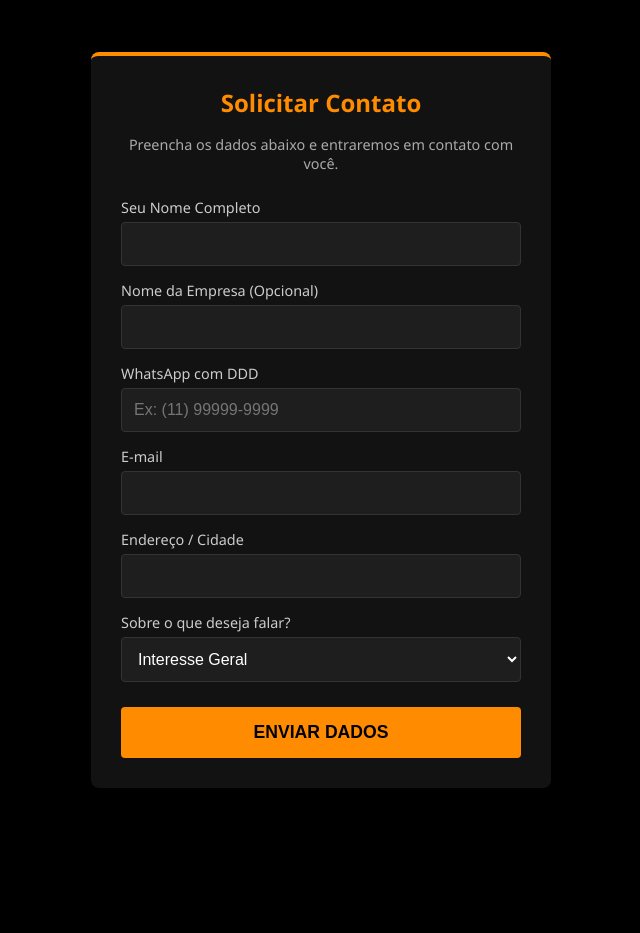
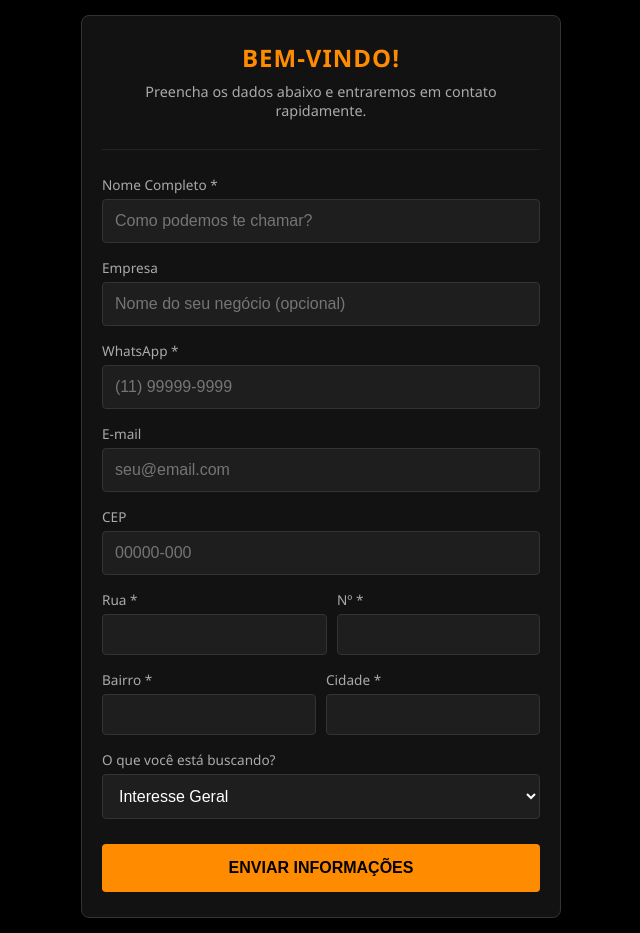
Before and after one commit to gmsilvasss-blip/crm_iasolucoes, a Flask app: page /captura in a window 1280 px wide. Shown: the whole page, without its empty margins (319-959 px from the left). Before the commit the page ends 788 px from the top, so only its background shows below. Run offline with Flask 3, Linux system fonts and the light colour scheme; the visitor is signed in with stand-in values (Sample User, id 1); some libraries are stand-ins or nearby versions.

Commit message:
Update captura.html

```diff
--- a/templates/captura.html
+++ b/templates/captura.html
@@ -3,42 +3,100 @@
 <head>
     <meta charset="UTF-8">
     <meta name="viewport" content="width=device-width, initial-scale=1.0">
-    <title>Formulário de Contato</title>
+    <title>Cadastro - CRM IA Soluções</title>
     <style>
-        body { font-family: 'Segoe UI', Tahoma, Geneva, Verdana, sans-serif; background-color: #000000; color: #e0e0e0; margin: 0; padding: 20px; display: flex; justify-content: center; align-items: center; min-height: 100vh; }
-        .form-container { background-color: #121212; width: 100%; max-width: 400px; padding: 30px; border-radius: 8px; border-top: 4px solid #ff8c00; box-shadow: 0 4px 15px rgba(0,0,0,0.5); }
-        h1 { color: #ff8c00; font-size: 1.5em; text-align: center; margin-top: 0; }
-        p { text-align: center; color: #aaa; font-size: 0.9em; margin-bottom: 25px; }
+        body { font-family: 'Segoe UI', Tahoma, Geneva, Verdana, sans-serif; background-color: #000000; color: #e0e0e0; margin: 0; padding: 0; display: flex; justify-content: center; align-items: center; min-height: 100vh; }
+        .app-container { width: 100%; max-width: 480px; background-color: #121212; padding: 25px 20px; box-sizing: border-box; border-radius: 8px; border: 1px solid #333; box-shadow: 0 4px 15px rgba(0,0,0,0.5); margin: 15px; }
+        header { text-align: center; margin-bottom: 25px; padding-bottom: 15px; border-bottom: 1px solid #222; }
+        h1 { color: #ff8c00; font-size: 1.5em; margin: 0; text-transform: uppercase; letter-spacing: 1px; }
+        p.subtitle { color: #aaa; font-size: 0.9em; margin-top: 8px; }
+
         .form-group { margin-bottom: 15px; }
-        label { display: block; color: #ccc; margin-bottom: 5px; font-size: 0.9em; }
-        input, select { width: 100%; background-color: #1e1e1e; border: 1px solid #333; color: #fff; padding: 12px; border-radius: 4px; box-sizing: border-box; font-size: 1em; }
-        input:focus, select:focus { outline: none; border-color: #ff8c00; }
-        button { background-color: #ff8c00; color: #000; border: none; padding: 15px; border-radius: 4px; font-weight: bold; cursor: pointer; text-transform: uppercase; width: 100%; font-size: 1.1em; margin-top: 10px; }
+        .form-group label { color: #aaa; font-size: 0.85em; display: block; margin-bottom: 5px; }
+        .form-group input, .form-group select { width: 100%; background-color: #1e1e1e; border: 1px solid #333; color: #fff; padding: 12px; border-radius: 4px; box-sizing: border-box; font-size: 1em; }
+        .form-group input:focus, .form-group select:focus { outline: none; border-color: #ff8c00; }
+
+        .row { display: flex; gap: 10px; margin-bottom: 15px; }
+        .col { display: flex; flex-direction: column; }
+        .col-2 { flex: 2; }
+        .col-1 { flex: 1; }
+
+        .btn-acao { background-color: #ff8c00; color: #000; border: none; padding: 15px; border-radius: 4px; font-weight: bold; cursor: pointer; text-transform: uppercase; font-size: 1em; width: 100%; display: block; text-align: center; margin-top: 25px; transition: background 0.2s; }
+        .btn-acao:hover { background-color: #e67e22; }
     </style>
 </head>
 <body>
-    <div class="form-container">
-        <h1>Solicitar Contato</h1>
-        <p>Preencha os dados abaixo e entraremos em contato com você.</p>
+    <div class="app-container">
+        <header>
+            <h1>Bem-vindo!</h1>
+            <p class="subtitle">Preencha os dados abaixo e entraremos em contato rapidamente.</p>
+        </header>
 
-        <form action="/captura_submit/{{ token }}" method="POST">
-            <div class="form-group"><label>Seu Nome Completo</label><input type="text" name="nome" required></div>
-            <div class="form-group"><label>Nome da Empresa (Opcional)</label><input type="text" name="empresa"></div>
-            <div class="form-group"><label>WhatsApp com DDD</label><input type="tel" name="telefone" placeholder="Ex: (11) 99999-9999" required></div>
-            <div class="form-group"><label>E-mail</label><input type="email" name="email" required></div>
-            <div class="form-group"><label>Endereço / Cidade</label><input type="text" name="endereco"></div>
+        <!-- O action deve apontar para a rota do seu backend que processa a captura pública (ex: /capturar_lead ou /cadastrar_lead_publico) -->
+        <form action="/capturar_lead" method="POST">
+            <!-- Caso use um token de rastreio na URL, ele pode ser passado aqui -->
+            {% if token %}
+            <input type="hidden" name="token" value="{{ token }}">
+            {% endif %}
 
             <div class="form-group">
-                <label>Sobre o que deseja falar?</label>
+                <label>Nome Completo *</label>
+                <input type="text" name="nome" required placeholder="Como podemos te chamar?">
+            </div>
+
+            <div class="form-group">
+                <label>Empresa</label>
+                <input type="text" name="empresa" placeholder="Nome do seu negócio (opcional)">
+            </div>
+
+            <div class="form-group">
+                <label>WhatsApp *</label>
+                <input type="text" name="telefone" required placeholder="(11) 99999-9999">
+            </div>
+
+            <div class="form-group">
+                <label>E-mail</label>
+                <input type="email" name="email" placeholder="seu@email.com">
+            </div>
+
+            <!-- INÍCIO: Novos campos granulares de endereço -->
+            <div class="form-group">
+                <label>CEP</label>
+                <input type="text" name="cep" id="cep" placeholder="00000-000">
+            </div>
+            <div class="row">
+                <div class="col col-2">
+                    <label style="color: #aaa; font-size: 0.85em; margin-bottom: 5px;">Rua *</label>
+                    <input type="text" name="rua" id="rua" style="background-color: #1e1e1e; border: 1px solid #333; color: #fff; padding: 12px; border-radius: 4px; box-sizing: border-box;" required>
+                </div>
+                <div class="col col-1">
+                    <label style="color: #aaa; font-size: 0.85em; margin-bottom: 5px;">Nº *</label>
+                    <input type="text" name="numero" id="numero" style="background-color: #1e1e1e; border: 1px solid #333; color: #fff; padding: 12px; border-radius: 4px; box-sizing: border-box;" required>
+                </div>
+            </div>
+            <div class="row">
+                <div class="col col-1">
+                    <label style="color: #aaa; font-size: 0.85em; margin-bottom: 5px;">Bairro *</label>
+                    <input type="text" name="bairro" id="bairro" style="background-color: #1e1e1e; border: 1px solid #333; color: #fff; padding: 12px; border-radius: 4px; box-sizing: border-box;" required>
+                </div>
+                <div class="col col-1">
+                    <label style="color: #aaa; font-size: 0.85em; margin-bottom: 5px;">Cidade *</label>
+                    <input type="text" name="cidade" id="cidade" style="background-color: #1e1e1e; border: 1px solid #333; color: #fff; padding: 12px; border-radius: 4px; box-sizing: border-box;" required>
+                </div>
+            </div>
+            <!-- FIM: Novos campos granulares de endereço -->
+
+            <div class="form-group">
+                <label>O que você está buscando?</label>
                 <select name="interesse">
                     <option value="Geral">Interesse Geral</option>
-                    {% for prod in produtos %}
-                        <option value="{{ prod }}">{{ prod }}</option>
+                    {% for p in produtos %}
+                    <option value="{{ p.nome }}">{{ p.nome }}</option>
                     {% endfor %}
                 </select>
             </div>
 
-            <button type="submit">Enviar Dados</button>
+            <button type="submit" class="btn-acao">Enviar Informações</button>
         </form>
     </div>
 </body>
```
